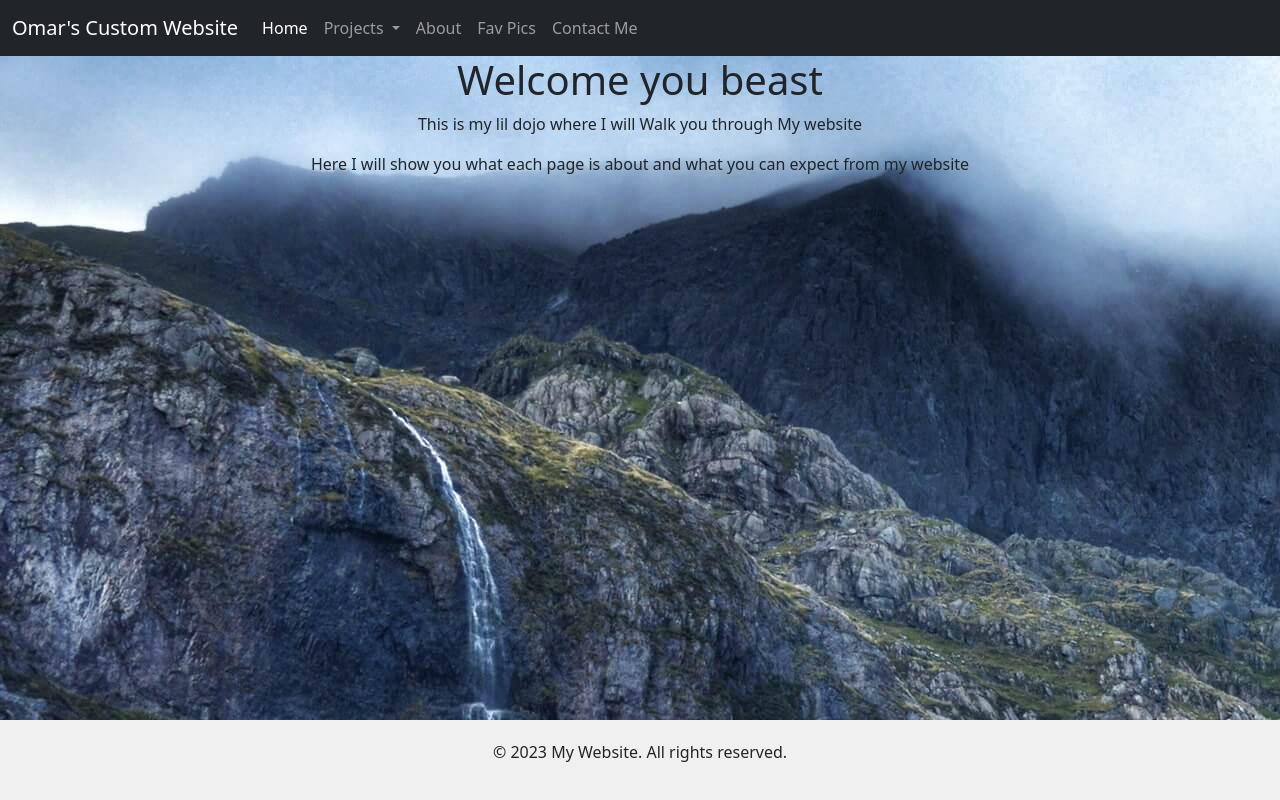
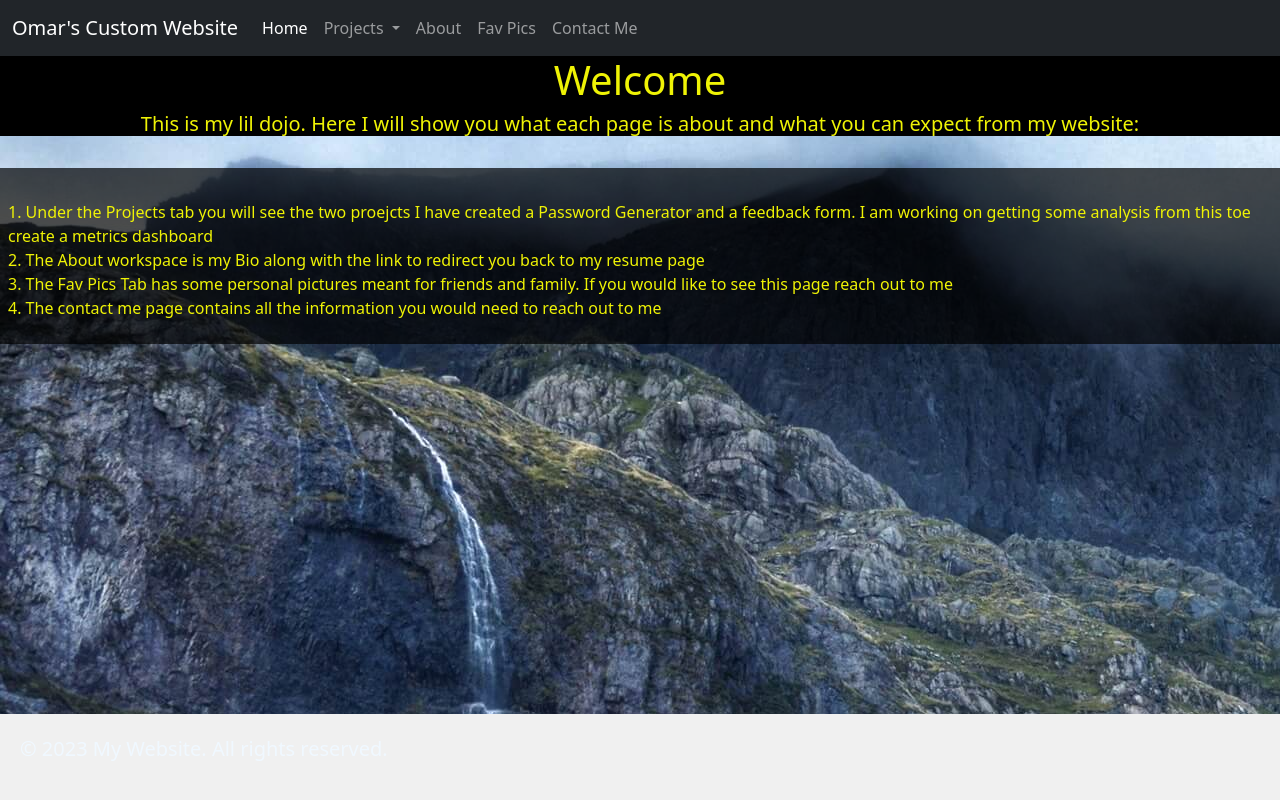
Before and after one commit to LearningisOP/OmarsPyFlask, a Flask app: page /about in a window 1280 px wide. Run offline with Flask 2, Linux system fonts and the light colour scheme.

Commit message:
Landing page & home space is good. TODO contact me

```diff
--- a/OmarsApp/blueprints/login_page/templates/LandingPage.html
+++ b/OmarsApp/blueprints/login_page/templates/LandingPage.html
@@ -33,8 +33,9 @@
 
 {% block content %}
 <div class="bg-black p-2" style="--bs-bg-opacity: .7;">
-<h1 class="h3Resume">Hello There, This is my Landing Page with my Resume please feel free to take a look around</h2>
-<h4 class="ResumeDwonlad"> Download My Resume Here:
+  <h1 class="h3Resume">Hello There, This is my Landing Page with my Resume please feel free to download My Resume and go to the Home Tab</h2>
+    <br>
+    <h4 class="ResumeDwonlad"> Download My Resume Here:
   <a href="\login_page\static\Omar's Resume.pdf" download="Omar's Resume">
     <p>My PDF Resume</p>
   </a>
--- a/OmarsApp/blueprints/main_page/templates/home.html
+++ b/OmarsApp/blueprints/main_page/templates/home.html
@@ -5,21 +5,38 @@
 body {
     background-image: url("{{ url_for('about.static', filename='banner.jpg') }}");
 }
+p {
+    text-align: left;
+    color: aliceblue;
+    font-size: 20px;
+}
+
+.bg-black {
+    color: rgb(239, 243, 5);
+}
 </style>
 {% endblock %}
 
 {% block title %}Landing Page{% endblock %}
 
 {% block content %}
-    <div class="col-md-8 offset-md-2 info">
-        <h1 class="text-center">Welcome you beast</h1>
-            <p class="text-center">
-            This is my lil dojo where I will Walk you through My website
-            </p>
-
-            <p class="text-center">
-                Here I will show you what each page is about and what you can expect from my website
-            </p>
+    <div class="bg-black">
+        <h1 class="text-center">Welcome</h1>
+            <h5 class="text-center">
+            This is my lil dojo. Here I will show you what each page is about and what you can expect from my website:
+            </h5>
+    </div>
+    <br>
+    <div class="bg-black p-2" style="--bs-bg-opacity: .7;">
+            <br>
+            1. Under the Projects tab you will see the two proejcts I have created a Password Generator and a feedback form. I am working on getting some analysis from this toe create a metrics dashboard
+            <br>
+            2. The About workspace is my Bio along with the link to redirect you back to my resume page
+            <br>
+            3. The Fav Pics Tab has some personal pictures meant for friends and family. If you would like to see this page reach out to me
+            <br>
+            4. The contact me page contains all the information you would need to reach out to me
+        </p>
     </div>
 
 
```
